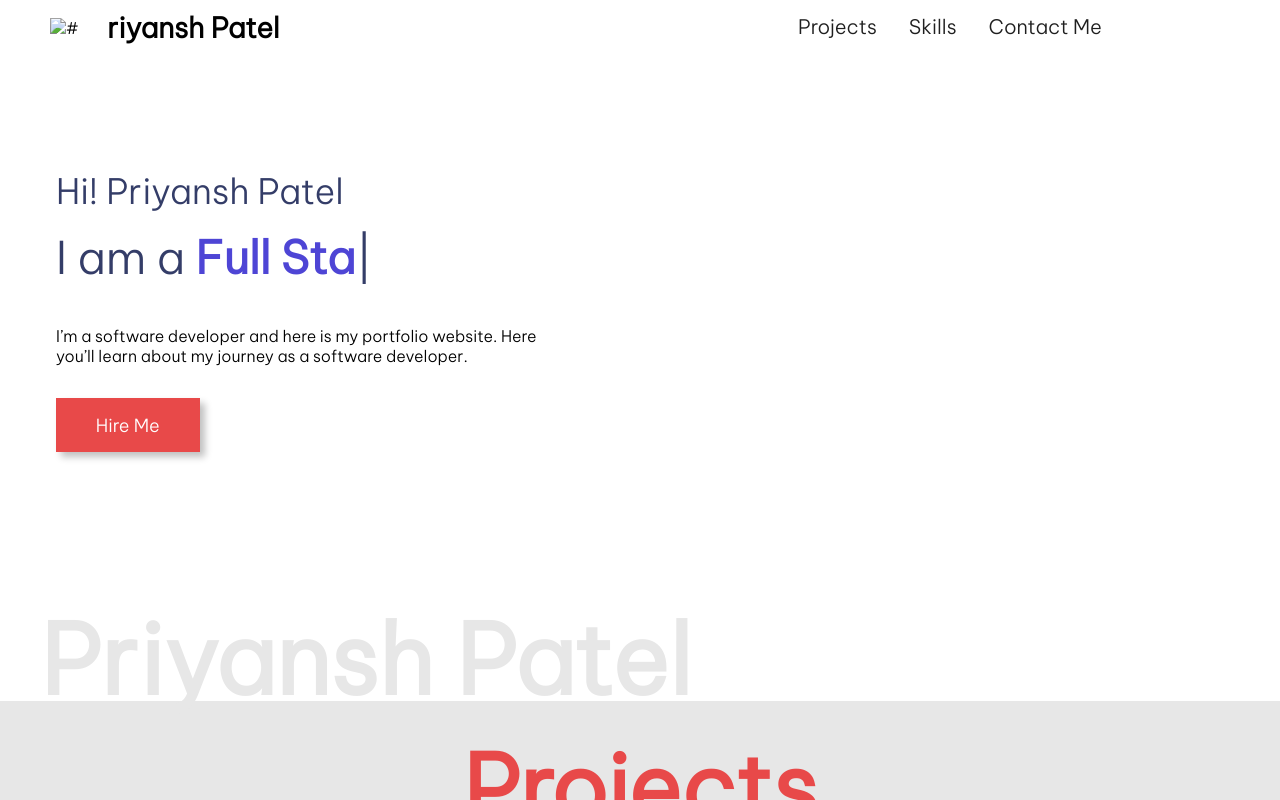
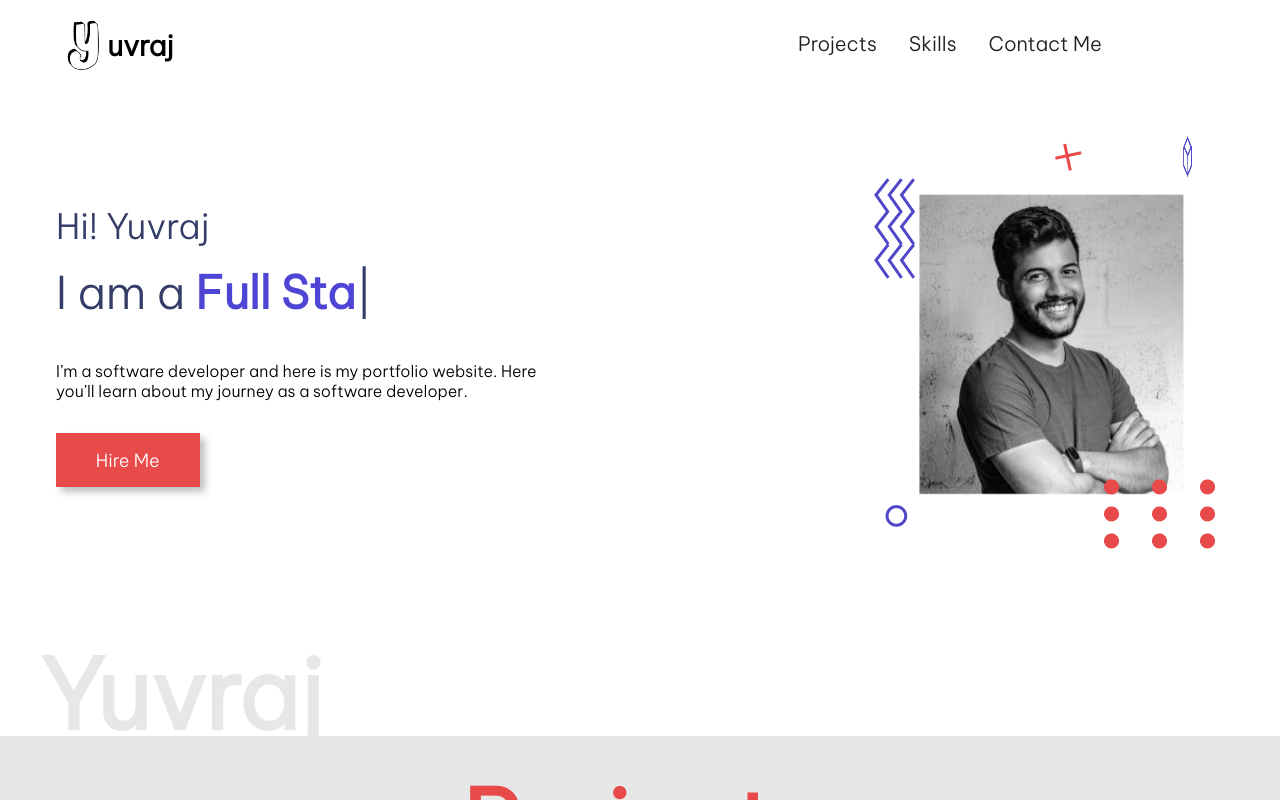
Before and after one commit to dhanal-yuvraj/frontend-projects, a plain HTML site: page Portfolio Website/index.html in a window 1280 px wide. Drawn offline with nearby package versions, Linux system fonts and the light colour scheme.

Commit message:
modified

```diff
--- a/Portfolio Website/index.html
+++ b/Portfolio Website/index.html
@@ -5,13 +5,13 @@
   <meta charset="UTF-8" />
   <meta http-equiv="X-UA-Compatible" content="IE=edge" />
   <meta name="viewport" content="width=device-width, initial-scale=1.0" />
-  <title>Priyansh Patel</title>
+  <title>Yuvraj Dhanal</title>
 
   <!-- Link CSS  -->
   <link rel="stylesheet" href="./styles.css" />
 
   <!-- Favicon  -->
-  <link rel="shortcut icon" href="./Images/userAsset/icon.ico" type="image/x-icon" />
+  <link rel="shortcut icon" href="./Images/userAsset/logo.svg" type="image/x-icon" />
 </head>
 
 <body>
@@ -19,8 +19,8 @@
     <!-- Header Start -->
     <header>
       <div class="logo">
-        <img src="./Images/userAsset/p.png" alt="#" />
-        <h2 class="logoText">riyansh Patel</h2>
+        <img src="./Images/userAsset/y.png" alt="#" />
+        <h2 class="logoText">uvraj</h2>
       </div>
       <nav>
         <ul>
@@ -34,9 +34,9 @@
 
     <!-- Hero Section Start  -->
     <section class="heroSection">
-      <h3 class="fadedText absolute">Priyansh Patel</h3>
+      <h3 class="fadedText absolute">Yuvraj</h3>
       <div class="infoContainer">
-        <div class="heading">Hi! Priyansh Patel</div>
+        <div class="heading">Hi! Yuvraj</div>
         <div class="heading subHeading">
           I am a <span class="role"></span>
         </div>
@@ -65,7 +65,7 @@
         <div class="">
           <div class="userImage">
             <!-- <img src="./images/userAsset/priyansh.jpg" width="345px" height="390px" alt="" /> -->
-            <img src="./Images/userAsset/priyansh.jpg" alt="" />
+            <img src="./Images/userAsset/UserImage.png" alt="" />
           </div>
         </div>
       </div>
@@ -282,7 +282,7 @@
     <!-- Footer Section Start  -->
     <footer>
       <div class="container footerContainer">
-        <div class="footerFadedText">John Doe</div>
+        <div class="footerFadedText">Yuvraj</div>
         <div class="linkContainer">
           <div>
             <a href="#projects">Projects</a>
```
Also changed, not shown: Portfolio Website/images/favicon.ico (deleted), Portfolio Website/images/userAsset/UserImage.png (added), Portfolio Website/images/userAsset/blob vector.png (added), Portfolio Website/images/userAsset/circle.png (added), Portfolio Website/images/userAsset/cube.png (added), Portfolio Website/images/userAsset/dots.png (added), Portfolio Website/images/userAsset/logo.svg (added), Portfolio Website/images/userAsset/plus.png (added), Portfolio Website/images/userAsset/y.png (added), Portfolio Website/images/userAsset/zigzags.png (added).
